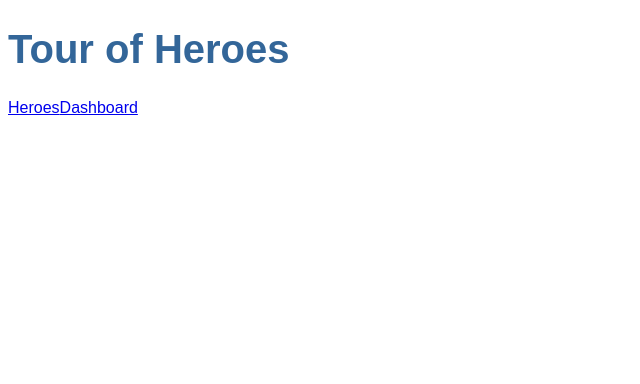
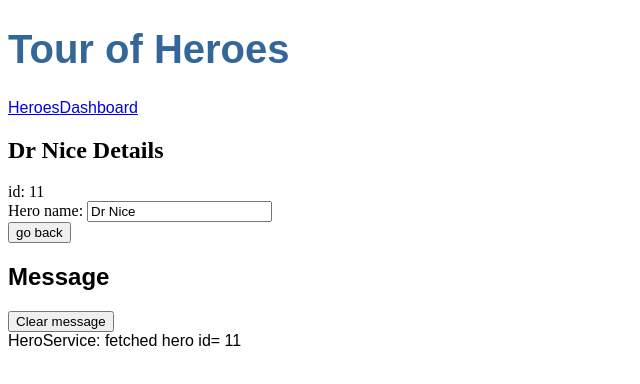
Before and after one commit to Zhang-Haoran/my-first-angular, an Angular app: page /detail/11 in a window 1280 px wide. Shown: the top 384 px of the page, without its empty margins (0-640 px from the left). Built offline with nearby package versions, Linux system fonts and the light colour scheme.

Commit message:
fix bug and updated detail

```diff
--- a/src/app/hero-detail/hero-detail.component.html
+++ b/src/app/hero-detail/hero-detail.component.html
@@ -6,3 +6,4 @@
         <input id="hero-name" [(ngModel)]="hero.name" placeholder="name">
     </div>
 </div>
+<button (click)="goBack()">go back</button>
--- a/src/app/hero-detail/hero-detail.component.ts
+++ b/src/app/hero-detail/hero-detail.component.ts
@@ -1,5 +1,8 @@
 import { Component, OnInit, Input } from '@angular/core';
 import {Hero} from '../hero';
+import { ActivatedRoute} from '@angular/router';
+import { Location } from '@angular/common';
+import {HeroService} from '../hero.service';
 
 @Component({
   selector: 'app-hero-detail',
@@ -9,9 +12,22 @@ import {Hero} from '../hero';
 export class HeroDetailComponent implements OnInit {
 
   @Input() hero?: Hero;
-  constructor() { }
+  constructor(
+    private route: ActivatedRoute,
+    private heroService: HeroService,
+    private location: Location
+  ) { }
 
   ngOnInit(): void {
+    this.getHero();
+  }
+  getHero():void {
+    const id = Number(this.route.snapshot.paramMap.get('id'));
+    this.heroService.getHero(id).subscribe(hero => this.hero = hero)
+
+  }
+  goBack(): void {
+    this.location.back();
   }
 
 }
--- a/src/app/hero.service.ts
+++ b/src/app/hero.service.ts
@@ -17,4 +17,10 @@ export class HeroService {
     this.messageService.add('HeroService: fetched heroes');
     return heroes;
   }
+
+  getHero(id: number): Observable<Hero|undefined> {
+    const hero = HEROES.find(h => h.id === id);
+    this.messageService.add(`HeroService: fetched hero id= ${id}`);
+    return of(hero);
+  }
 }
--- a/src/app/heroes/heroes.component.ts
+++ b/src/app/heroes/heroes.component.ts
@@ -2,6 +2,7 @@ import { Component, OnInit } from '@angular/core';
 import {Hero} from '../hero';
 import {HEROES} from '../mock-heroes';
 import { HeroService } from '../hero.service';
+import { MessageService } from '../message.service';
 
 @Component({
   selector: 'app-heroes',
@@ -17,8 +18,9 @@ export class HeroesComponent implements OnInit {
   selectedHero?: Hero;
   onSelect(hero: Hero): void{
     this.selectedHero = hero;
+    this.messageService.add(`HeroesComponent: Select hero id = ${hero.id}`);
   }
-  constructor(private heroService: HeroService) { }
+  constructor(private heroService: HeroService, private messageService: MessageService) { }
 
   ngOnInit(): void {
     this.getHeroes();
--- a/src/app/message.service.ts
+++ b/src/app/message.service.ts
@@ -4,13 +4,14 @@ import { Injectable } from '@angular/core';
   providedIn: 'root'
 })
 export class MessageService {
-  message: string[] = [];
+  messages: string[] = [];
 
   add(message: string){
-    this.message.push(message);
+    this.messages.push(message);
+    console.log(this.messages);
   }
 
   clear(){
-    this.message = [];
+    this.messages = [];
   }
 }
--- a/src/app/messages/messages.component.html
+++ b/src/app/messages/messages.component.html
@@ -1,5 +1,5 @@
-<div *ngIf="messageService.message.length">
+<div *ngIf="messageService.messages.length">
   <h2>Message</h2>
   <button class="clear" (click)="messageService.clear()">Clear message</button>
-  <div *ngFor="let message in messageService.messages">{{message}}</div>
+  <div *ngFor="let message of messageService.messages">{{message}}</div>
 </div>
```
